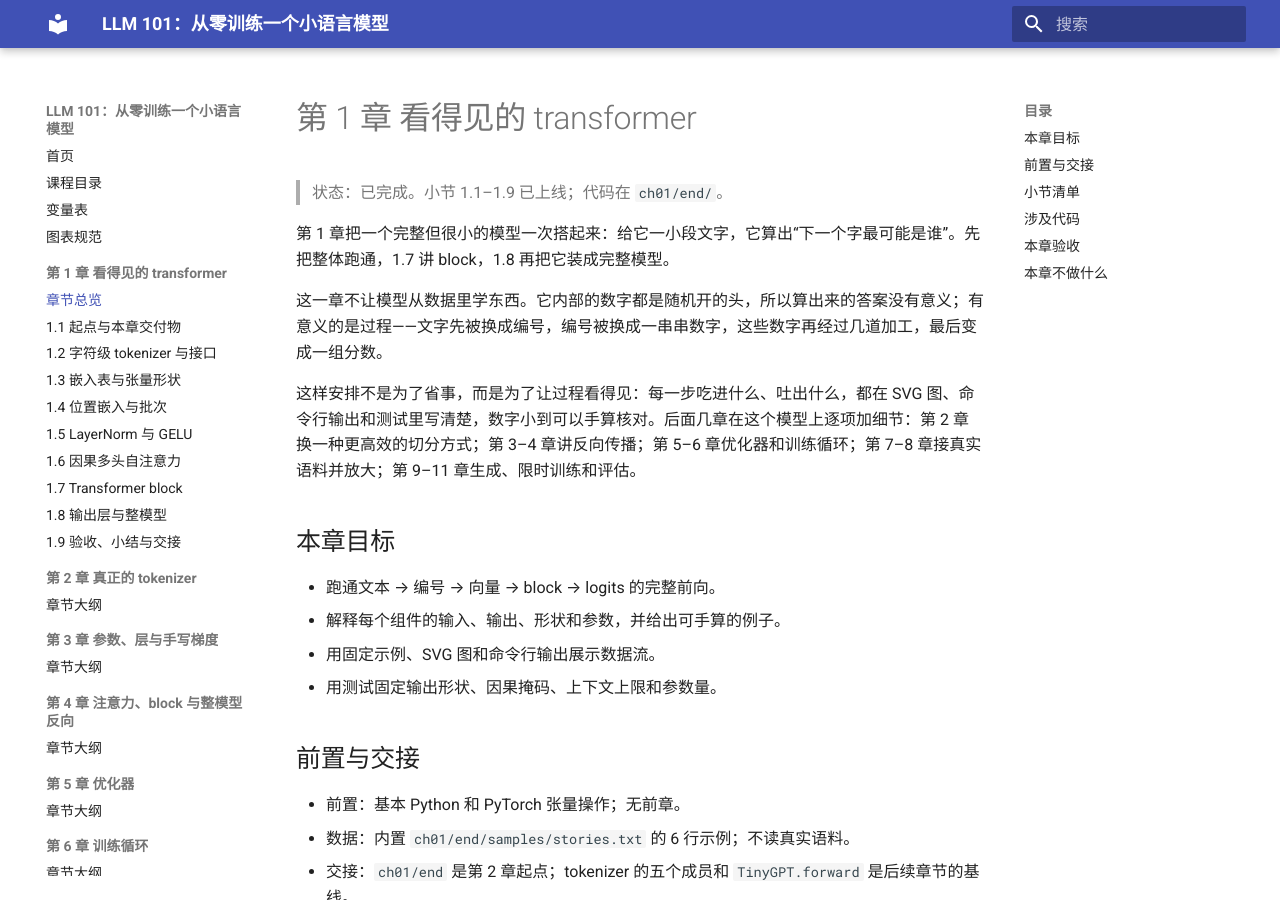
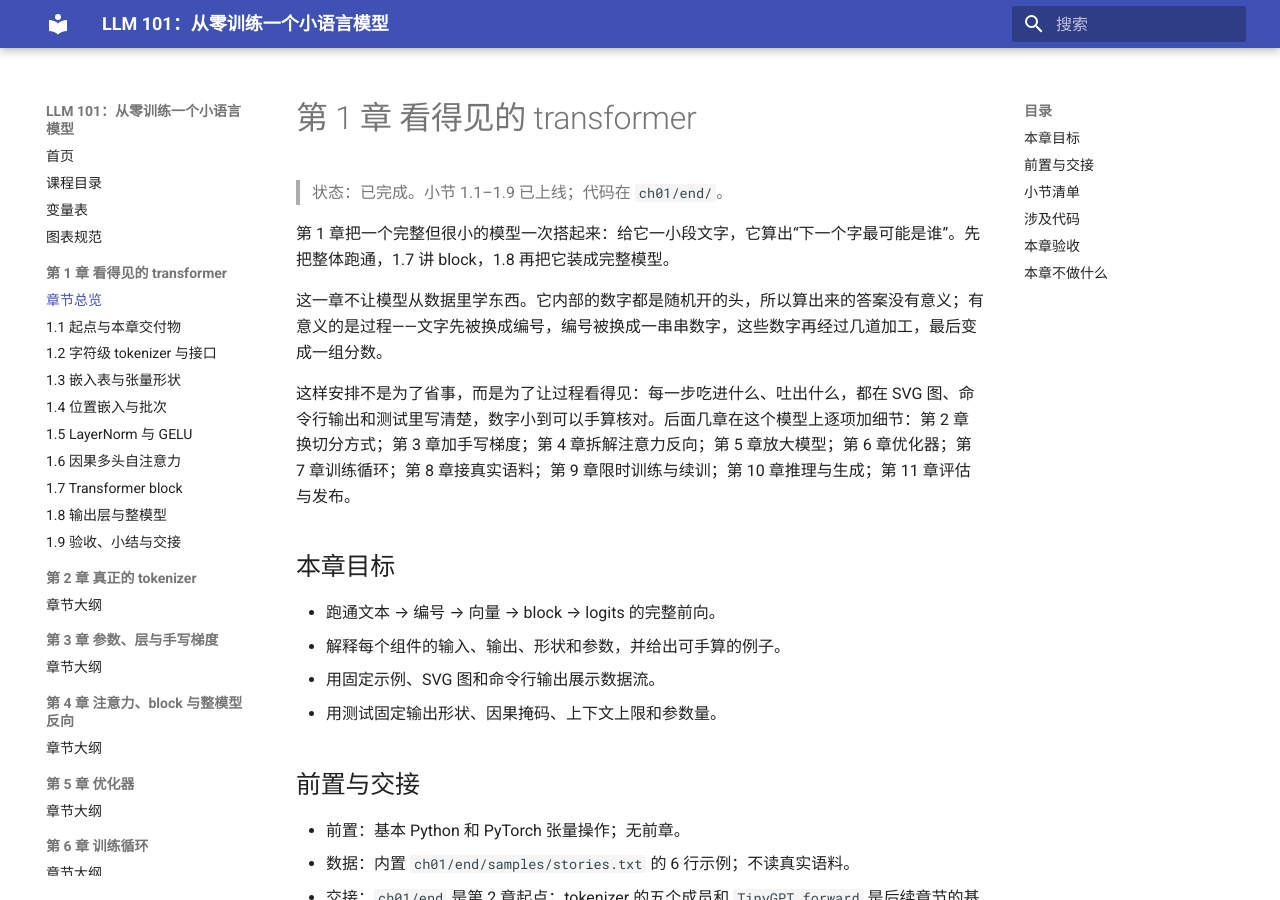
Before and after one commit to tigersoldier/llm-101, an MkDocs documentation site: the page built from docs/course/ch01/index.md, in a window 1280 px wide and 900 px high. Built offline with MkDocs 1.6.1 and Material for MkDocs 9.7.7, drawn with Linux system fonts in a browser that asks for light colours; some of the changed text lies outside the part shown.

Commit message:
Clean remaining chapter 1 pointers and overview roadmap

```diff
--- a/docs/course/ch01/index.md
+++ b/docs/course/ch01/index.md
@@ -6,7 +6,7 @@
 
 这一章不让模型从数据里学东西。它内部的数字都是随机开的头，所以算出来的答案没有意义；有意义的是过程——文字先被换成编号，编号被换成一串串数字，这些数字再经过几道加工，最后变成一组分数。
 
-这样安排不是为了省事，而是为了让过程看得见：每一步吃进什么、吐出什么，都在 SVG 图、命令行输出和测试里写清楚，数字小到可以手算核对。后面几章在这个模型上逐项加细节：第 2 章换一种更高效的切分方式；第 3–4 章讲反向传播；第 5–6 章优化器和训练循环；第 7–8 章接真实语料并放大；第 9–11 章生成、限时训练和评估。
+这样安排不是为了省事，而是为了让过程看得见：每一步吃进什么、吐出什么，都在 SVG 图、命令行输出和测试里写清楚，数字小到可以手算核对。后面几章在这个模型上逐项加细节：第 2 章换切分方式；第 3 章加手写梯度；第 4 章拆解注意力反向；第 5 章放大模型；第 6 章优化器；第 7 章训练循环；第 8 章接真实语料；第 9 章限时训练与续训；第 10 章推理与生成；第 11 章评估与发布。
 
 ## 本章目标
 
```
Also changed, not shown: other parts of docs/course/ch01/index.md (+2 -2 lines), ch01/sections/1.5.md (+1 -1 lines), docs/course/ch01/1.5.md (+1 -1 lines), docs/course/ch01/1.6.md (+1 -1 lines), docs/assets/ch01/07-pipeline.svg, docs/assets/ch01/08-pipeline.svg.
